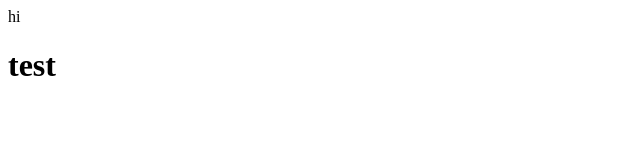
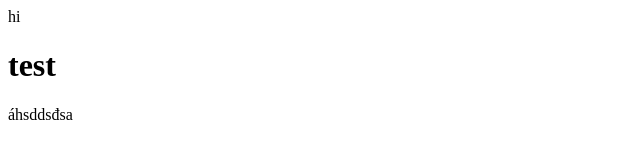
Before and after one commit to maaitlunghau/demo, a plain HTML site: page index.htm in a window 1280 px wide. Shown: the full height of the page, 0-640 px from the left. Drawn offline with Linux system fonts and the light colour scheme.

Commit message:
em da sua

```diff
--- a/index.htm
+++ b/index.htm
@@ -10,7 +10,7 @@
 <body>
     hi
     <h1>test</h1>
-
+    áhsddsđsa
 </body>
 
 </html>
```
